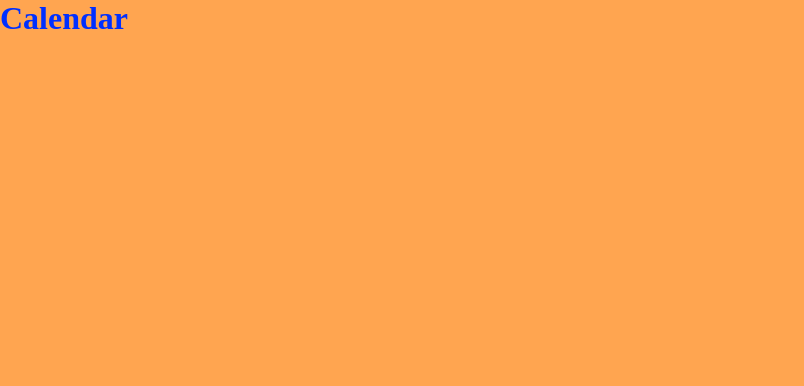
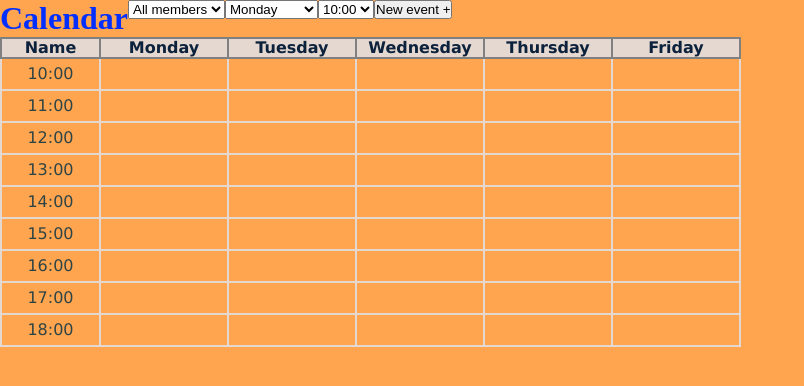
Before and after one commit to PechPavlo/calendar, a website built with webpack: page src/index.html in a window 1280 px wide. Shown: the whole page, without its empty margins (0-804 px from the left). Built offline with nearby package versions, Linux system fonts and the light colour scheme.

Commit message:
feat: add init layout

```diff
--- a/src/assets/styles/style.scss
+++ b/src/assets/styles/style.scss
@@ -21,3 +21,62 @@ html {
 h1 {
     color: rgb(0, 47, 255);
 }
+.modal_wrapper{
+    visibility: hidden;
+    // display: none;
+    position: absolute;
+    left: 50vw;
+    top: 0;
+    width: 1px;
+    height: 1px;
+    // margin: 0 auto;
+    background-color: greenyellow;
+    transition: all 0.5s ease 0s;
+    .close-event-btn{
+        display: none;
+    }
+    &.active{
+        visibility: visible;
+        // display: block;
+        left: 0;
+        width: 100vw;
+        height: 100vh;
+        .close-event-btn{
+                display: block;
+        }
+    }
+}
+.main_top-container{
+    display: flex;
+}
+.controls{
+    width: 50%;
+}
+table {
+    border-collapse: collapse;
+    line-height: 1.1;
+    font-family: "Lucida Sans Unicode", "Lucida Grande", sans-serif;
+    // background:  radial-gradient(farthest-corner at 50% 50%, white, #DCECF8);
+    color: #0C213B;
+  }
+  th{
+      border: 2px solid gray;
+      background-color: rgba(226, 221, 221, 0.911);
+  }
+  td{
+      width: 8rem;
+      border: 2px solid  rgba(226, 221, 221, 0.911);
+      text-align: center;
+      height: 2rem;
+  }
+  td:first-child{
+      width: 99px;
+      color:rgb(45, 68, 68);
+  }
+
+.close-event-btn{
+    display: none;
+    &.modal_wrapper.active{
+        display: block;
+    }
+}
--- a/src/js/app.js
+++ b/src/js/app.js
@@ -2,13 +2,16 @@ import '../assets/styles/style.scss';
 import init from './init';
 
 // const body = document.querySelector('body');
-const efkProp = {
-  playMode: false,
-  gameStarted: false,
-  curLayout: [],
-  curLayoutInd: 0,
-  playSoundLayout: [],
-  playErrors: 0,
-  isStart: true,
+const props = {
+  team: ['Maria', 'Bob', 'Alex', 'John', 'All'],
+  days: ['Monday', 'Tuesday', 'Wednesday', 'Thursday', 'Friday'],
+  times: [10, 11, 12, 13, 14, 15, 16, 17, 18],
+  calendar: {
+    Monday10: {
+      isFree: false,
+      name: 'Daily Standup',
+      participants: ['Maria', 'Bob', 'Alex'],
+    },
+  },
 };
-init(efkProp);
+init(props);
--- a/src/js/createElement.js
+++ b/src/js/createElement.js
@@ -1,4 +1,4 @@
-const newElement = (tag, elClass, elId, elAtr, elAtr1, elAtr2) => {
+export const newElement = (tag, elClass, elId, elAtr, elAtr1, elAtr2) => {
   const el = document.createElement(tag);
   if (elClass) {
     elClass.split(' ').forEach((arg) => {
@@ -22,4 +22,21 @@ const newElement = (tag, elClass, elId, elAtr, elAtr1, elAtr2) => {
   }
   return el;
 };
-export default newElement;
+
+export const createSelect = (data, selectClass, optionClass, selected) => {
+  const select = newElement('select', selectClass);
+  data.forEach((item) => {
+    const option = newElement('option', optionClass, '', `${item === selected
+      ? 'selected'
+      : ''}`, `value=${item}`);
+    let text;
+    if (optionClass === 'time') {
+      text = `${item}:00`;
+    } else {
+      text = item === 'All' ? 'All members' : item;
+    }
+    option.textContent = text;
+    select.insertAdjacentElement('beforeend', option);
+  });
+  return select;
+};
--- a/src/js/init.js
+++ b/src/js/init.js
@@ -1,11 +1,67 @@
-import newElement from './createElement';
+import { newElement, createSelect } from './createElement';
 
-const init = () => {
+const init = (props) => {
   const body = document.querySelector('body');
   const menuTitle = newElement('h1');
   const container = newElement('div', 'main-container');
+  const topContainer = newElement('div', 'main_top-container');
+  const controls = newElement('div', 'controls');
+  const addButton = newElement('button', 'add-event-btn');
+
+  const createTable = () => {
+    const tabel = newElement('table', 'calendar');
+    const head = newElement('tr', 'calendar-header');
+    ['Name', ...props.days].forEach((el) => {
+      const td = newElement('th', 'calendar_header-item');
+      td.textContent = el;
+      head.insertAdjacentElement('beforeend', td);
+    });
+    tabel.insertAdjacentElement('beforeend', head);
+    props.times.forEach((time) => {
+      const row = newElement('tr', 'calendar-row');
+      [`${time}:00`, ...props.days].forEach((day, ind) => {
+        const td = newElement('td', 'calendar_row-item');
+        if (ind) {
+          td.dataset.time = `${day}${time}`;
+        } else { td.textContent = day; }
+        row.insertAdjacentElement('beforeend', td);
+      });
+      tabel.insertAdjacentElement('beforeend', row);
+    });
+    return tabel;
+  };
+
+  const addEventModal = () => {
+    const modalWrapper = newElement('div', 'modal_wrapper', 'add-modal');
+    const closeButton = newElement('button', 'close-event-btn');
+    closeButton.addEventListener('click', () => modalWrapper.classList.toggle('active'));
+    closeButton.textContent = 'Close';
+    modalWrapper.insertAdjacentElement('beforeend', closeButton);
+    return modalWrapper;
+  };
+
+  const deleteEventModal = () => {
+    const modalWrapper = newElement('div', 'modal_wrapper', 'delete-modal');
+    const closeButton = newElement('button', 'close-event-btn');
+    closeButton.addEventListener('click', () => modalWrapper.classList.toggle('active'));
+    closeButton.textContent = 'Close';
+    modalWrapper.insertAdjacentElement('beforeend', closeButton);
+    return modalWrapper;
+  };
+
   menuTitle.textContent = 'Calendar';
-  body.insertAdjacentElement('afterbegin', menuTitle);
+  addButton.textContent = 'New event +';
+  addButton.addEventListener('click', () => document.querySelector('#add-modal').classList.toggle('active'));
+  body.insertAdjacentElement('beforeend', addEventModal());
+  body.insertAdjacentElement('beforeend', deleteEventModal());
+  topContainer.insertAdjacentElement('afterbegin', menuTitle);
+  controls.insertAdjacentElement('beforeend', createSelect(props.team, 'members', 'member', 'All'));
+  controls.insertAdjacentElement('beforeend', createSelect(props.days, 'days', 'day', 'Monday'));
+  controls.insertAdjacentElement('beforeend', createSelect(props.times, 'times', 'time', 10));
+  controls.insertAdjacentElement('beforeend', addButton);
+  topContainer.insertAdjacentElement('beforeend', controls);
+  container.insertAdjacentElement('beforeend', topContainer);
+  container.insertAdjacentElement('beforeend', createTable());
   body.insertAdjacentElement('beforeend', container);
 };
 export default init;
```
Also changed, not shown: README.md.
